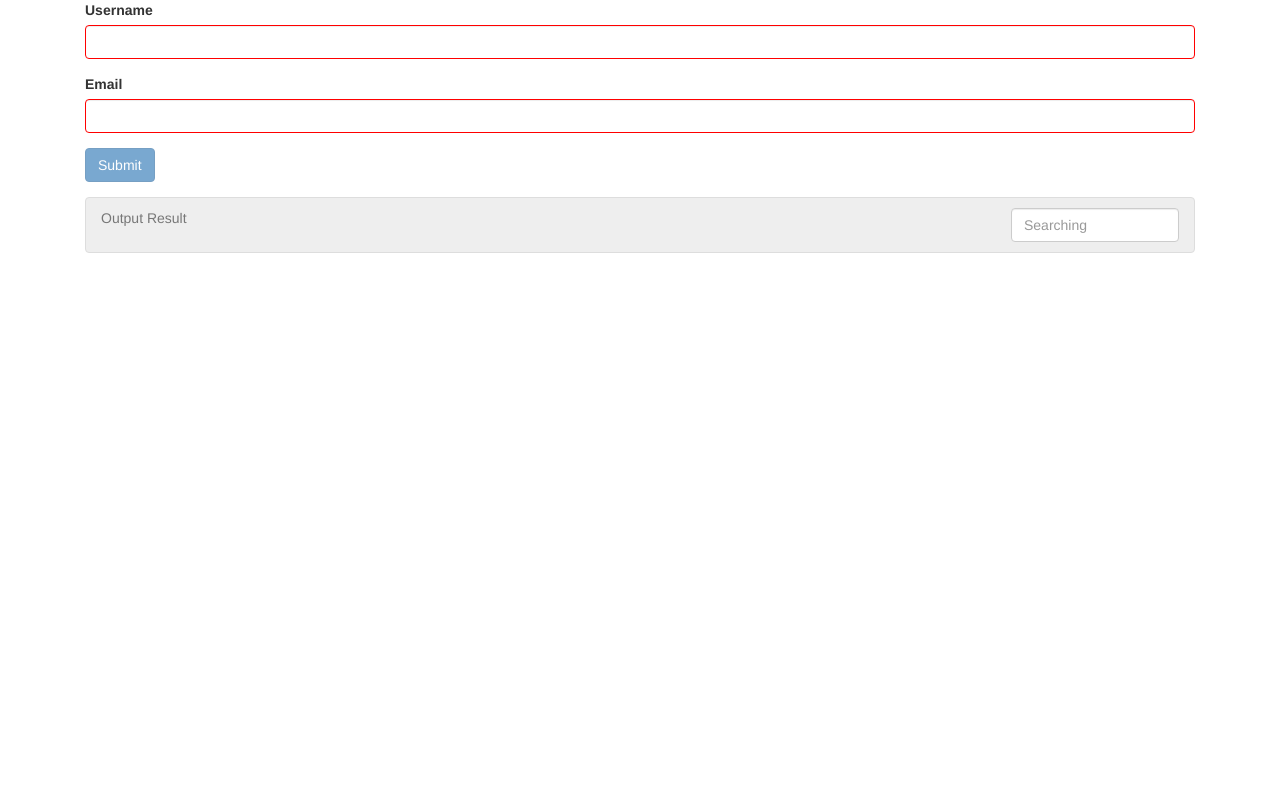
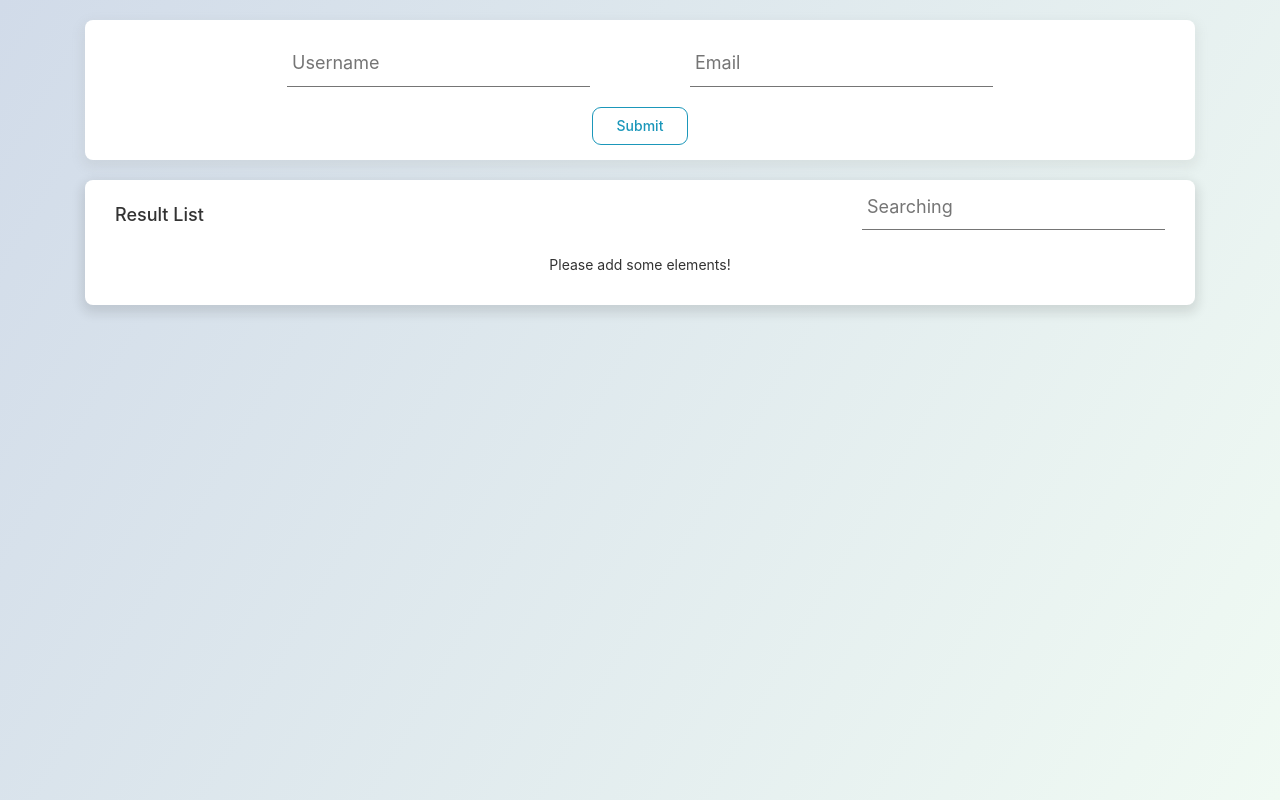
Before and after one commit to DenysDatsiv/middletest, an Angular app: page / in a window 1280 px wide. Built offline with nearby package versions, Linux system fonts and the light colour scheme.

Commit message:
fix problems

```diff
--- a/src/app/app.component.css
+++ b/src/app/app.component.css
@@ -0,0 +1,6 @@
+body {
+    background-image: linear-gradient(120deg, rgb(209, 219, 233), rgb(240, 250, 243));
+    font-family: -apple-system, BlinkMacSystemFont, "Segoe UI", Roboto, 'Helvetica Neue', Arial, sans-serif;
+    height: 100vh;
+    width: 100vw;
+}
--- a/src/app/app.component.ts
+++ b/src/app/app.component.ts
@@ -1,9 +1,10 @@
-import { Component } from '@angular/core';
+import {Component, ViewEncapsulation} from '@angular/core';
 
 @Component({
   selector: 'app-root',
   templateUrl: './app.component.html',
-  styleUrls: ['./app.component.css']
+  styleUrls: ['./app.component.css'],
+  encapsulation: ViewEncapsulation.None
 })
 export class AppComponent {
 }
--- a/src/app/form-control/form-control.component.css
+++ b/src/app/form-control/form-control.component.css
@@ -1,9 +1,85 @@
-input.ng-invalid {
-  border: 1px solid red;
+.main-form {
+  display: flex;
+  flex-direction: column;
+  align-items: center;
+  margin-top: 50px;
+  margin-right: 30px;
+  border-radius: 8px;
+  background-color: #fff;
+  box-shadow: 0 5px 11.2px 2.8px rgb(136 140 133 / 12%);
+  margin: 20px auto;
 }
 
-.error-block
-{
+.form-input {
+  font-size: 18px;
+  padding: 10px 10px 10px 5px;
+  display: block;
+  min-width: 260px;
+  width: 100%;
+  border: none;
+  border-bottom: 1px solid #757575;
+}
+
+.form-inputs-group {
+  margin-top: 15px;
+  display: flex;
+  flex-direction: column;
+  align-items: center;
+}
+
+.submit-btn {
+  margin: 0 20px;
+  text-decoration: none;
+  color: rgb(27, 151, 186);
+  border: 1.8px solid rgb(27, 151, 186);
+  background-color: transparent;
+  padding: 8px 24px;
+  border-radius: 9px;
+  font-weight: 500;
+  margin-bottom: 15px;
+}
+
+.error-block {
+  display: flex;
+  flex-direction: column;
+}
+
+.email {
+  margin-bottom: 20px;
+}
+
+.form-input-group {
+  display: flex;
+  flex-direction: column;
+}
+
+@media screen and (min-width: 670px) {
+  .main-form {
+    display: flex;
+    flex-direction: row;
+    justify-content: space-around;
+  }
+
+  .form-inputs-group {
+    margin: 10px 0;
+  }
+}
+
+@media screen and (min-width: 991px) {
+  .main-form {
     display: flex;
     flex-direction: column;
+  }
+
+  .form-inputs-group {
+    display: flex;
+    flex-direction: row;
+    justify-content: space-evenly;
+    margin: 20px 20px;
+  }
+
+  .form-input-group {
+    display: flex;
+    margin: 0 50px;
+  }
 }
--- a/src/app/form-control/form-control.component.html
+++ b/src/app/form-control/form-control.component.html
@@ -1,17 +1,16 @@
 <div class="container">
-    <div class="col-xs-12">
+    <div class="col-xs-12 ">
         <div *ngIf="emailExisting">
             <p class="alert alert-danger">Email already Exist!</p>
         </div>
-        <form [formGroup]="userRegistrationForm" (ngSubmit)="onSubmit()" class="main-container form-group">
-
-            <div class="form-group">
-                <div class="form-group">
-                    <label for="username">Username</label>
-                    <input id="username" class="form-control" type="text" formControlName="username">
-                    <div *ngIf="userRegistrationForm.get('username').invalid &&
-                                (userRegistrationForm.get('username').touched ||
-                                 userRegistrationForm.get('username').dirty)" class="error-block">
+        <form [formGroup]="userRegistrationForm" (ngSubmit)="onSubmit()" class="main-form">
+            <div class="form-inputs-group">
+                <div class="form-input-group">
+                    <input id="username" placeholder="Username" class="form-input" type="text"
+                        [class.is-invalid]="userRegistrationForm.get('email').invalid && userRegistrationForm.get('email').touched"
+                        formControlName="username">
+                    <div *ngIf="(userRegistrationForm.get('username').invalid && userRegistrationForm.get('username').touched) ||
+                                 userRegistrationForm.get('username').dirty" class="error-block">
                         <small *ngIf="userRegistrationForm.get('username').errors?.required"
                             class="text-danger">Username is required</small>
                         <small *ngIf="userRegistrationForm.get('username').errors?.['firstLetterCapital']"
@@ -21,12 +20,14 @@
                         <small *ngIf="userRegistrationForm.get('username').errors?.pattern" class="text-danger">
                             Only letters allowed!
                         </small>
+
+                        <small *ngIf="userRegistrationForm.get('username').errors?.maxlength" class="text-danger">
+                            Name is too long!
+                        </small>
                     </div>
                 </div>
-
-                <div class="form-group">
-                    <label for="email">Email</label>
-                    <input id="email" class="form-control" type="email" formControlName="email">
+                <div class="form-input-group email">
+                    <input placeholder="Email" class="form-input" type="email" formControlName="email">
                     <div *ngIf="
                              userRegistrationForm.get('email').invalid &&
                             (userRegistrationForm.get('email').touched ||
@@ -37,11 +38,14 @@
                         <small class="text-danger" *ngIf="userRegistrationForm.get('email').errors?.pattern">
                             Email address is invalid
                         </small>
+                        <small *ngIf="userRegistrationForm.get('email').errors?.maxlength" class="text-danger">
+                            Email is too long!
+                        </small>
                     </div>
                 </div>
             </div>
-            <button type="submit" class="btn btn-primary" [disabled]="!userRegistrationForm.valid">Submit</button>
+            <button type="submit" class="submit-btn" [disabled]="!userRegistrationForm.valid">Submit</button>
         </form>
-        <app-result [formData]="formData" class="form-group"></app-result>
+        <app-result [emptyMessageStatus]="emptyMessageStatus" [formData]="formData" class="form-group"></app-result>
     </div>
 </div>
--- a/src/app/form-control/form-control.component.ts
+++ b/src/app/form-control/form-control.component.ts
@@ -2,6 +2,7 @@ import { PersonData } from './../models/person-data';
 import { ValidationService } from './../services/validation.service';
 import { Component, OnInit } from '@angular/core';
 import { FormControl, FormGroup, Validators } from '@angular/forms';
+import { ArrayCheckingService } from '../services/array-checking.service';
 
 @Component({
   selector: 'app-form-control',
@@ -11,21 +12,23 @@ import { FormControl, FormGroup, Validators } from '@angular/forms';
 export class FormControlComponent implements OnInit {
   formData: PersonData[] = JSON.parse(localStorage.getItem("formData")) || [];
   emailExisting: boolean;
+  emptyMessageStatus = true;
   userRegistrationForm: FormGroup;
 
-  constructor(private validationService: ValidationService) { }
+  constructor(private validationService: ValidationService, private arrayCheckingService: ArrayCheckingService) { }
 
   ngOnInit(): void {
     this.userRegistrationForm = new FormGroup({
       'username': new FormControl("", [
         Validators.required,
         this.validationService.firstLetterCapital,
-        Validators.pattern("^[a-zA-Z ]+$")
+        Validators.pattern("^^([a-zA-Z ]+|[А-ЩЬЮЯҐЄІЇа-щьюяґєії][а-щьюяґєії]*)$"),
+        Validators.maxLength(20)
       ]),
 
       'email': new FormControl("", [
         Validators.required,
-        Validators.pattern("^[a-z0-9._%+-]+@[a-z0-9.-]+\.[a-z]{2,4}$")
+        Validators.pattern("^[a-z0-9._%+-]+@[a-z0-9.-]+\.[a-z]{2,4}$"), Validators.maxLength(30)
       ])
     });
   }
@@ -36,6 +39,7 @@ export class FormControlComponent implements OnInit {
     if (!this.emailExisting) {
       this.formData.unshift(valueFromInput)
       localStorage.setItem("formData", JSON.stringify(this.formData));
+      this.emptyMessageStatus = this.arrayCheckingService.isArrayEmpty(this.formData);
     }
   }
 
--- a/src/app/result/result.component.css
+++ b/src/app/result/result.component.css
@@ -1,20 +1,178 @@
-.list-group-item {
+.main-form {
   display: flex;
-  justify-content: space-between;
+  flex-direction: column;
+  justify-content: space-around;
+  margin-top: 50px;
+  margin-right: 30px;
+  border-radius: 8px;
+  background-color: #fff;
+  box-shadow: 0 5px 11.2px 2.8px rgba(23, 23, 23, 0.12);
+  margin: 0 auto;
 }
 
-.result-control-btn {
-  margin: 10px;
+.list-element-form,
+.list-element-form-edit {
+  margin: 10px 20px;
+  border-radius: 8px;
+  background-color: #fff;
+  box-shadow: 0 5px 11.2px 2.8px rgb(136 140 133 / 12%);
 }
 
-.form-control {
-  max-width: 12em;
+.result-header-container {
+  display: flex;
+  flex-direction: column;
+  align-items: center;
 }
 
-.item-list-element {
-  list-style-type: none;
+.searching-input {
+  font-size: 18px;
+  padding: 10px 10px 10px 5px;
+  display: block;
+  border: none;
+  border-bottom: 1px solid #757575;
+  min-width: 180px;
+}
+
+.no-element-message {
+  display: flex;
+  flex-direction: row;
+  justify-content: center;
+  margin: 20px;
+}
+
+input:focus {
+  outline: none;
+}
+
+.editing-input {
+  font-size: 13px;
+  width: 100%;
+  border: none;
+  border-bottom: 1px solid #000;
+}
+
+.edit-inputs-container {
+  display: flex;
+  flex-direction: column;
+  align-items: center;
+}
+
+.edit-btn,
+.save-btn {
+  margin: 0 20px;
+  text-decoration: none;
+  color: green;
+  border: 1.8px solid green;
+  background-color: transparent;
+  padding: 8px 24px;
+  border-radius: 9px;
+  font-weight: 500;
+  width: 90px;
 }
 
 .edit-input-container {
+  padding: 10px 0;
+}
+
+.delete-btn,
+.cancel-btn {
+  margin: 0 20px;
+  text-decoration: none;
+  color: #f60a0a;
+  border: 2px solid #f60a0a;
+  background-color: transparent;
+  padding: 8px 24px;
+  border-radius: 9px;
+  font-weight: 500;
+  width: 90px;
+}
+
+.btn-container,
+.btn-container-edit {
   display: flex;
+  justify-content: center;
+  padding-bottom: 15px;
 }
+
+.info-container {
+  padding-top: 15px;
+  margin: 20px;
+}
+
+.no-element-message-block {
+  display: flex;
+  align-items: center;
+  text-align: center;
+  justify-content: center;
+}
+
+@media screen and (min-width: 520px) {
+  .info-container {
+    display: flex;
+    flex-direction: row;
+    justify-content: space-around;
+  }
+
+  .result-header-container {
+    display: flex;
+    flex-direction: row;
+    justify-content: space-between;
+    margin: 0 30px;
+  }
+
+  .result-header {
+    padding-top: 15px;
+  }
+}
+@media screen and (min-width: 670px) {
+  .info-container {
+    display: flex;
+    flex-direction: column;
+  }
+
+  .btn-container {
+    display: flex;
+    flex-direction: column;
+  }
+
+  .delete-btn,
+  .edit-btn,
+  .cancel-btn,
+  .save-btn {
+    margin-top: 10px;
+  }
+
+  .list-element-form {
+    display: flex;
+    flex-direction: row;
+    justify-content: space-between;
+  }
+
+  .edit-inputs-container {
+    display: flex;
+    flex-direction: row;
+
+    justify-content: space-around;
+  }
+  .btn-container-edit {
+    display: flex;
+    flex-direction: row;
+  }
+}
+@media screen and (min-width: 810px) {
+  .list-element-form-edit {
+    display: flex;
+    justify-content: space-between;
+  }
+
+  .edit-input-container {
+    justify-content: space-between;
+    margin-right: 20px;
+    margin-left: 20px;
+  }
+
+  .btn-container-edit {
+    display: flex;
+    flex-direction: column;
+  }
+}
--- a/src/app/result/result.component.html
+++ b/src/app/result/result.component.html
@@ -1,37 +1,69 @@
-<ul class="list-group">
-    <li class="list-group-item disabled">
-        <p>Output Result</p>
-        <input type="text" class="form-control" placeholder="Searching" [(ngModel)]="searchedData">
-    </li>
-    <li class="item-list-element" *ngFor="let userData of formData | search:searchedData; let i = index">
+<div class="main-form">
+    <div class="result-header-container">
+        <h4 class="result-header">Result List</h4>
+        <input class="searching-input" type="text" placeholder="Searching" [(ngModel)]="searchedData">
+    </div>
+    <div class="no-element-message">
+        <p *ngIf="(formData | search:searchedData).length === 0  && !emptyMessageStatus ">No elements Found!</p>
+        <p *ngIf="(formData).length === 0 ">Please add some elements!</p>
+    </div>
+    <div *ngFor="let userData of formData | search:searchedData; let i = index">
 
-        <div class="list-group-item" *ngIf="i !== editIndex">
-            <div>
+        <div class="list-element-form" *ngIf="i !== editIndex">
+            <div class="info-container">
                 <p> Username : {{userData.username}}</p>
                 <p> Email : {{userData.email}}</p>
             </div>
-            <div>
-                <button type="button" class="btn btn-success result-control-btn" (click)="onEdit(i)">Edit</button>
-                <button type="button" class="btn btn-danger result-control-btn" (click)="onDelete(i)">Delete</button>
+            <div class="btn-container">
+                <button type="button" class="edit-btn" (click)="onEdit(i)">Edit</button>
+                <button type="button" class='delete-btn' (click)="onDelete(i)">Delete</button>
             </div>
         </div>
+        <form [formGroup]="userEditForm" class="list-element-form-edit" *ngIf="i === editIndex">
+            <div class="edit-inputs-container ">
+                <div class="edit-input-container">
+                    <label for="username">Full Name</label>
+                    <input type="text" formControlName="username" class="editing-input">
+                    <div *ngIf="(userEditForm.get('username').invalid && userEditForm.get('username').touched) ||
+                userEditForm.get('username').dirty">
+                        <small *ngIf="userEditForm.get('username').errors?.required" class="text-danger">Username is
+                            required</small>
+                        <small *ngIf="userEditForm.get('username').errors?.['firstLetterCapital']" class="text-danger">
+                            First letter should be uppercase!
+                        </small>
+                        <small *ngIf="userEditForm.get('username').errors?.pattern" class="text-danger">
+                            Only letters allowed!
+                        </small>
 
-        <div class="list-group-item" *ngIf="i === editIndex">
-            <div class="edit-input-container ">
-                <div>
-                    <label for="username">Username</label>
-                    <input id="username" type="text" class="form-control" [(ngModel)]="editUserData.username">
+                        <small *ngIf="userEditForm.get('username').errors?.maxlength" class="text-danger">
+                            Name is too long!
+                        </small>
+                    </div>
+                </div>
+                <div class="edit-input-container">
+                    <label for="username">User Email</label>
+                    <input type="text" formControlName="email" class="editing-input">
+                    <div *ngIf="
+                    userEditForm.get('email').invalid &&
+                            (userEditForm.get('email').touched ||
+                            userEditForm.get('email').dirty)" class="error-block">
+                        <small class="text-danger" *ngIf="userEditForm.get('email').errors?.required">
+                            Email address is required
+                        </small>
+                        <small class="text-danger" *ngIf="userEditForm.get('email').errors?.pattern">
+                            Email address is invalid
+                        </small>
+                        <small *ngIf="userEditForm.get('email').errors?.maxlength" class="text-danger">
+                            Email is too long!
+                        </small>
+                    </div>
                 </div>
             </div>
-            <div>
-                <label for="username">Email</label>
-                <input type="text" class="form-control" [(ngModel)]="editUserData.email">
+            <div class="btn-container-edit">
+                <button type="submit" class="save-btn" [disabled]="userEditForm.invalid"
+                    (click)="onSave(i)">Save</button>
+                <button type="button" class='cancel-btn' (click)="onReturn()">Cancel</button>
             </div>
-            <div>
-                <button type="submit" class="btn btn-success result-control-btn" (click)="onSave(i)">Save</button>
-                <button type="button" class="btn btn-danger result-control-btn" (click)="onReturn()">Cancel</button>
-            </div>
-        </div>
-
-    </li>
-</ul>
+        </form>
+    </div>
+</div>
--- a/src/app/result/result.component.ts
+++ b/src/app/result/result.component.ts
@@ -1,28 +1,54 @@
 import { PersonData } from './../models/person-data';
-import { Component, OnInit, Input } from '@angular/core';
-import { FormControl } from '@angular/forms';
+import { Component, Input, OnInit } from '@angular/core';;
+import { ArrayCheckingService } from '../services/array-checking.service';
+import { FormControl, FormGroup, Validators } from '@angular/forms';
+import { ValidationService } from '../services/validation.service';
 
 @Component({
   selector: 'app-result',
   templateUrl: './result.component.html',
   styleUrls: ['./result.component.css']
 })
-export class ResultComponent {
+export class ResultComponent implements OnInit {
   @Input() formData: PersonData[];
-  searchedData: string = '';
+  @Input() emptyMessageStatus: boolean;
+  userEditForm: FormGroup;
+  searchedData: string;
   editIndex: number = -1;
-  editUserData: PersonData ;
+  editUserData: PersonData;
 
-  constructor() { }
+  constructor(private arrayCheckingService: ArrayCheckingService, private validationService: ValidationService) { }
+
+  ngOnInit(): void {
+    this.userEditForm = new FormGroup({
+      'username': new FormControl('', [
+        Validators.required,
+        this.validationService.firstLetterCapital,
+        Validators.pattern("^^([a-zA-Z ]+|[А-ЩЬЮЯҐЄІЇа-щьюяґєії][а-щьюяґєії]*)$"),
+        Validators.maxLength(20)
+      ]),
+
+      'email': new FormControl('', [
+        Validators.required,
+        Validators.pattern("^[a-z0-9._%+-]+@[a-z0-9.-]+\.[a-z]{2,4}$"), Validators.maxLength(30)
+      ])
+    });
+  }
 
   onDelete(index: number) {
     this.formData.splice(index, 1)
     localStorage.setItem("formData", JSON.stringify(this.formData));
+    this.emptyMessageStatus = this.arrayCheckingService.isArrayEmpty(this.formData);
   }
 
   onEdit(index: number) {
     this.editIndex = index;
     this.editUserData = Object.assign({}, this.formData[index]);
+
+    this.userEditForm.setValue({
+      'username': this.editUserData.username,
+      'email': this.editUserData.email
+    });
   }
 
   onReturn() {
@@ -30,7 +56,11 @@ export class ResultComponent {
   }
 
   onSave(index: number) {
-    this.formData[index] = this.editUserData;
+    const editedData: PersonData = {
+      username: this.userEditForm.value.username,
+      email: this.userEditForm.value.email
+    };
+    this.formData[index] = editedData;
     this.onReturn();
     localStorage.setItem("formData", JSON.stringify(this.formData));
   }
--- a/src/app/services/validation.service.ts
+++ b/src/app/services/validation.service.ts
@@ -7,7 +7,7 @@ import { FormControl } from '@angular/forms';
 export class ValidationService {
 
   firstLetterCapital(input: FormControl) {
-    if (input.value.charAt(0) === input.value.charAt(0).toLowerCase()) {
+    if (input.value && input.value.charAt(0) === input.value.charAt(0).toLowerCase()) {
       return { firstLetterCapital: true }
     }
     else {
@@ -15,4 +15,5 @@ export class ValidationService {
     }
   }
 
+
 }
```
Also changed, not shown: src/app/services/array-checking.service.ts (added, +12 -0 lines).
